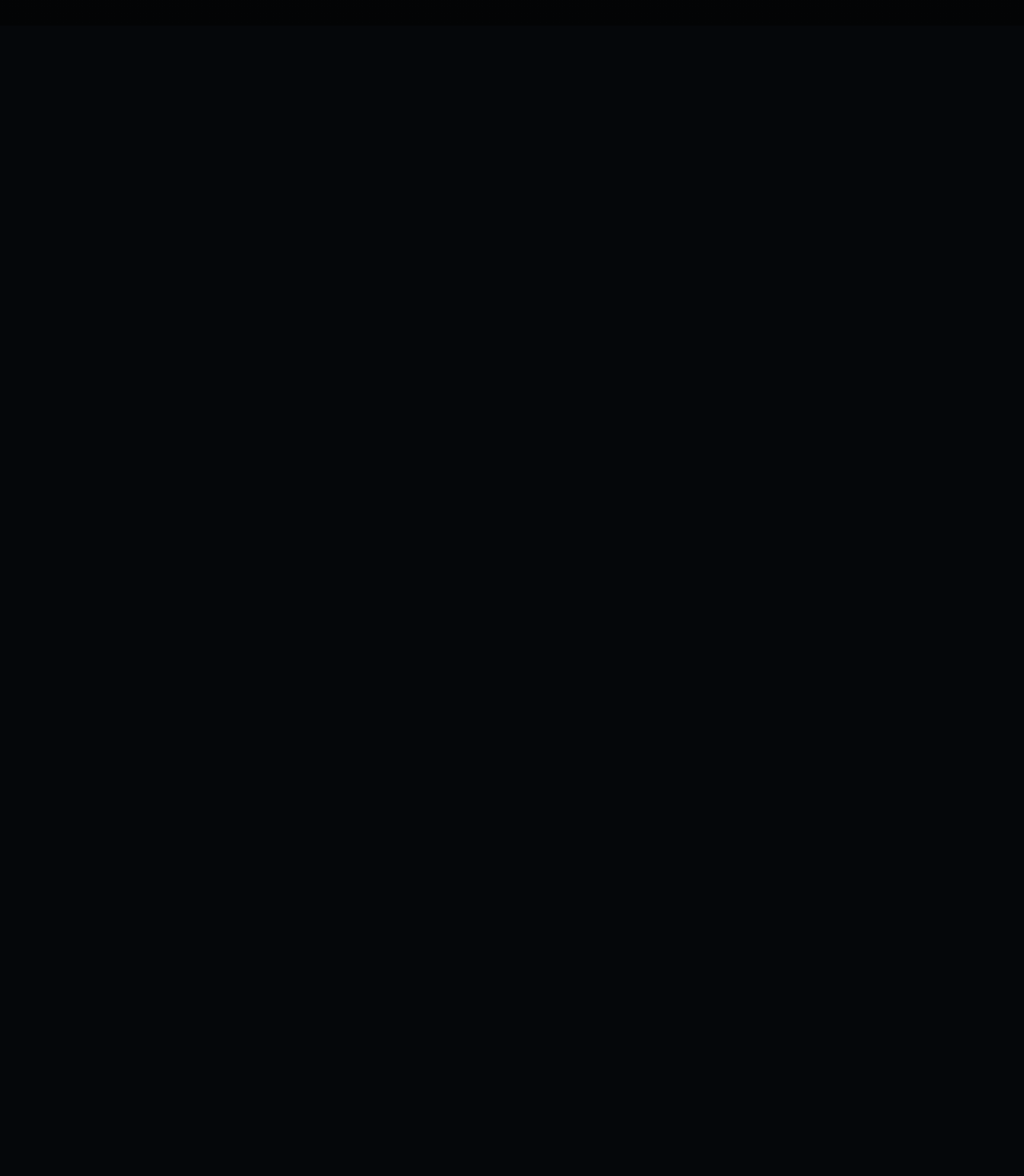
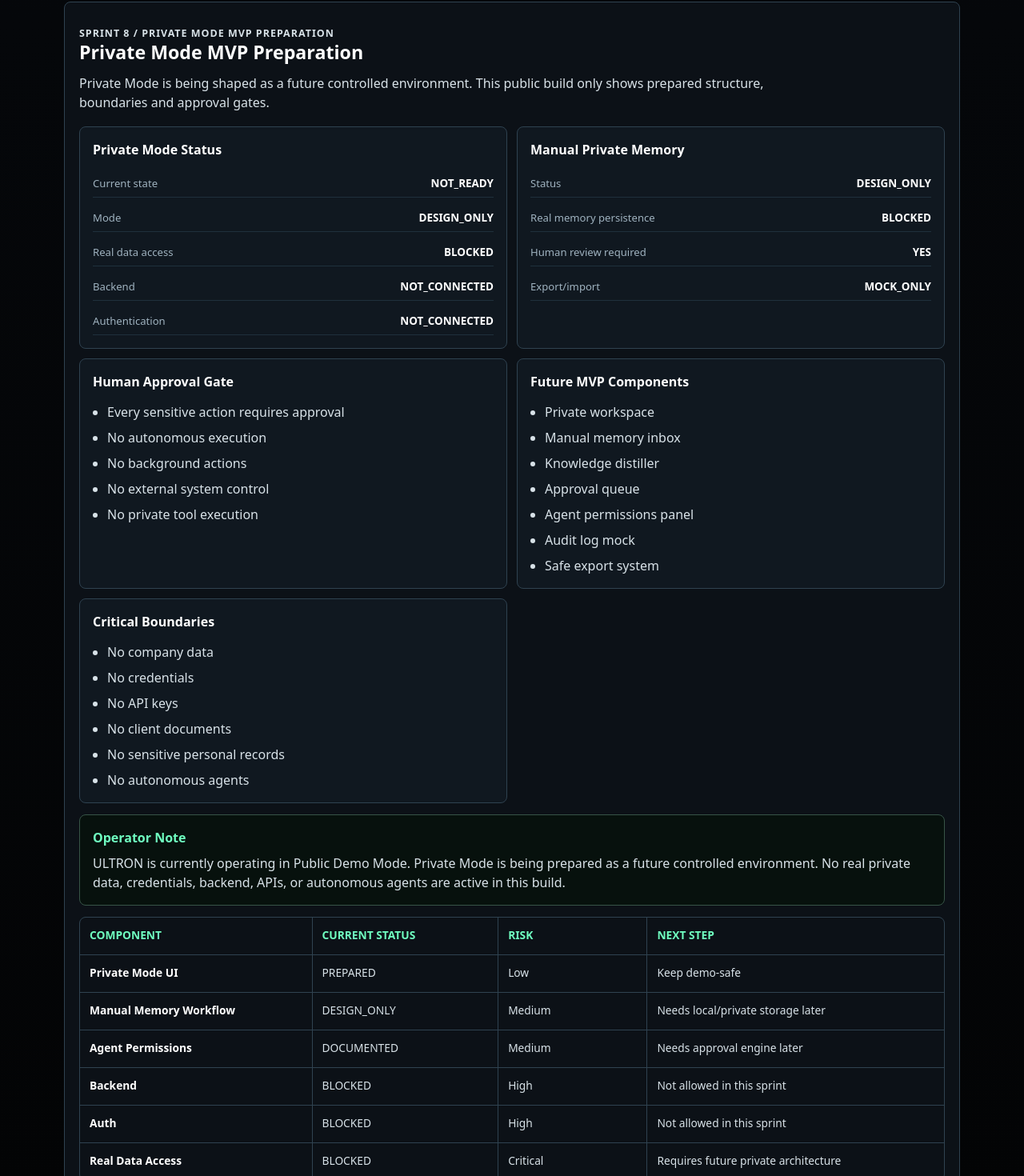
Before and after one commit to Martind-40/tony-rip, a React (Vite) app in the folder app/: page / in a window 1280 px wide. Shown: the part 1220-2690 px from the top of the page at 80% size. Before the commit the page ends 1252 px from the top, so only its background shows below. Built offline with nearby package versions, Linux system fonts and the light colour scheme.

Commit message:
prepare Ultron private mode MVP structure

```diff
--- a/app/src/App.jsx
+++ b/app/src/App.jsx
@@ -32,6 +32,100 @@
     body: "Static Vite app prepared for deployment from the app directory with zero backend."
   }
 ];
+
+const privateStatus = [
+  { label: "Current state", value: "NOT_READY" },
+  { label: "Mode", value: "DESIGN_ONLY" },
+  { label: "Real data access", value: "BLOCKED" },
+  { label: "Backend", value: "NOT_CONNECTED" },
+  { label: "Authentication", value: "NOT_CONNECTED" }
+];
+
+const memoryStatus = [
+  { label: "Status", value: "DESIGN_ONLY" },
+  { label: "Real memory persistence", value: "BLOCKED" },
+  { label: "Human review required", value: "YES" },
+  { label: "Export/import", value: "MOCK_ONLY" }
+];
+
+const approvalGate = [
+  "Every sensitive action requires approval",
+  "No autonomous execution",
+  "No background actions",
+  "No external system control",
+  "No private tool execution"
+];
+
+const futureComponents = [
+  "Private workspace",
+  "Manual memory inbox",
+  "Knowledge distiller",
+  "Approval queue",
+  "Agent permissions panel",
+  "Audit log mock",
+  "Safe export system"
+];
+
+const criticalBoundaries = [
+  "No company data",
+  "No credentials",
+  "No API keys",
+  "No client documents",
+  "No sensitive personal records",
+  "No autonomous agents"
+];
+
+const mvpMatrix = [
+  {
+    component: "Private Mode UI",
+    status: "PREPARED",
+    risk: "Low",
+    next: "Keep demo-safe"
+  },
+  {
+    component: "Manual Memory Workflow",
+    status: "DESIGN_ONLY",
+    risk: "Medium",
+    next: "Needs local/private storage later"
+  },
+  {
+    component: "Agent Permissions",
+    status: "DOCUMENTED",
+    risk: "Medium",
+    next: "Needs approval engine later"
+  },
+  {
+    component: "Backend",
+    status: "BLOCKED",
+    risk: "High",
+    next: "Not allowed in this sprint"
+  },
+  {
+    component: "Auth",
+    status: "BLOCKED",
+    risk: "High",
+    next: "Not allowed in this sprint"
+  },
+  {
+    component: "Real Data Access",
+    status: "BLOCKED",
+    risk: "Critical",
+    next: "Requires future private architecture"
+  }
+];
+
+function StatusList({ items }) {
+  return (
+    <div className="statusList">
+      {items.map((item) => (
+        <div key={item.label}>
+          <span>{item.label}</span>
+          <strong>{item.value}</strong>
+        </div>
+      ))}
+    </div>
+  );
+}
 
 function App() {
   return (
@@ -100,6 +194,80 @@
           </article>
         ))}
       </section>
+
+      <section className="privateMvp" aria-labelledby="private-mvp-title">
+        <div className="sectionIntro">
+          <p className="eyebrow">SPRINT 8 / PRIVATE MODE MVP PREPARATION</p>
+          <h2 id="private-mvp-title">Private Mode MVP Preparation</h2>
+          <p>
+            Private Mode is being shaped as a future controlled environment.
+            This public build only shows prepared structure, boundaries and
+            approval gates.
+          </p>
+        </div>
+
+        <div className="prepGrid">
+          <article>
+            <h3>Private Mode Status</h3>
+            <StatusList items={privateStatus} />
+          </article>
+          <article>
+            <h3>Manual Private Memory</h3>
+            <StatusList items={memoryStatus} />
+          </article>
+          <article>
+            <h3>Human Approval Gate</h3>
+            <ul>
+              {approvalGate.map((item) => (
+                <li key={item}>{item}</li>
+              ))}
+            </ul>
+          </article>
+          <article>
+            <h3>Future MVP Components</h3>
+            <ul>
+              {futureComponents.map((item) => (
+                <li key={item}>{item}</li>
+              ))}
+            </ul>
+          </article>
+          <article>
+            <h3>Critical Boundaries</h3>
+            <ul>
+              {criticalBoundaries.map((item) => (
+                <li key={item}>{item}</li>
+              ))}
+            </ul>
+          </article>
+        </div>
+
+        <div className="operatorNote">
+          <strong>Operator Note</strong>
+          <p>
+            ULTRON is currently operating in Public Demo Mode. Private Mode is
+            being prepared as a future controlled environment. No real private
+            data, credentials, backend, APIs, or autonomous agents are active in
+            this build.
+          </p>
+        </div>
+
+        <div className="mvpMatrix" aria-label="Private mode MVP matrix">
+          <div className="matrixHeader">
+            <span>Component</span>
+            <span>Current Status</span>
+            <span>Risk</span>
+            <span>Next Step</span>
+          </div>
+          {mvpMatrix.map((row) => (
+            <div className="matrixRow" key={row.component}>
+              <strong>{row.component}</strong>
+              <span>{row.status}</span>
+              <span>{row.risk}</span>
+              <span>{row.next}</span>
+            </div>
+          ))}
+        </div>
+      </section>
     </main>
   );
 }
--- a/app/src/styles.css
+++ b/app/src/styles.css
@@ -241,9 +241,141 @@
   color: #d8e2e8;
 }
 
+.privateMvp {
+  margin-top: 18px;
+  padding: 18px;
+  border: 1px solid #2f4250;
+  border-radius: 8px;
+  background: #0c1117;
+}
+
+.sectionIntro {
+  max-width: 880px;
+}
+
+.sectionIntro h2 {
+  font-size: 1.45rem;
+}
+
+.sectionIntro p {
+  margin: 12px 0 0;
+  color: #d8e2e8;
+}
+
+.prepGrid {
+  display: grid;
+  grid-template-columns: repeat(2, minmax(0, 1fr));
+  gap: 12px;
+  margin-top: 18px;
+}
+
+.prepGrid article {
+  min-height: 180px;
+  padding: 16px;
+  border: 1px solid #2f4250;
+  border-radius: 8px;
+  background: #101820;
+}
+
+.prepGrid h3 {
+  margin: 0 0 14px;
+  color: #ffffff;
+  font-size: 1rem;
+}
+
+.prepGrid ul {
+  display: grid;
+  gap: 8px;
+  margin: 0;
+  padding-left: 18px;
+  color: #d8e2e8;
+}
+
+.statusList {
+  display: grid;
+  gap: 9px;
+}
+
+.statusList div {
+  display: flex;
+  align-items: center;
+  justify-content: space-between;
+  gap: 12px;
+  min-height: 34px;
+  border-bottom: 1px solid #1f303c;
+}
+
+.statusList span {
+  color: #9fb2bf;
+  font-size: 0.82rem;
+}
+
+.statusList strong {
+  color: #ffffff;
+  font-size: 0.84rem;
+  text-align: right;
+}
+
+.operatorNote {
+  margin-top: 14px;
+  padding: 16px;
+  border: 1px solid #375447;
+  border-radius: 8px;
+  background: #07110d;
+}
+
+.operatorNote strong {
+  color: #6fffc0;
+}
+
+.operatorNote p {
+  margin: 8px 0 0;
+  color: #d8e2e8;
+}
+
+.mvpMatrix {
+  display: grid;
+  gap: 1px;
+  margin-top: 14px;
+  overflow: hidden;
+  border: 1px solid #2f4250;
+  border-radius: 8px;
+  background: #2f4250;
+}
+
+.matrixHeader,
+.matrixRow {
+  display: grid;
+  grid-template-columns: 1.25fr 1fr 0.8fr 1.6fr;
+  gap: 1px;
+}
+
+.matrixHeader span,
+.matrixRow span,
+.matrixRow strong {
+  min-height: 46px;
+  padding: 12px;
+  color: #d8e2e8;
+  background: #0c1117;
+  font-size: 0.86rem;
+}
+
+.matrixHeader span {
+  color: #6fffc0;
+  font-weight: 800;
+  text-transform: uppercase;
+}
+
+.matrixRow strong {
+  color: #ffffff;
+}
+
 @media (max-width: 780px) {
   .statusStrip,
-  .cardGrid {
+  .cardGrid,
+  .prepGrid,
+  .matrixHeader,
+  .matrixRow {
     grid-template-columns: 1fr;
   }
 
@@ -266,4 +398,8 @@
   .cardHeader {
     flex-direction: column;
   }
+
+  .matrixHeader {
+    display: none;
+  }
 }
```
Also changed, not shown: 1 other file (tests, documents, lock files or other folders).
